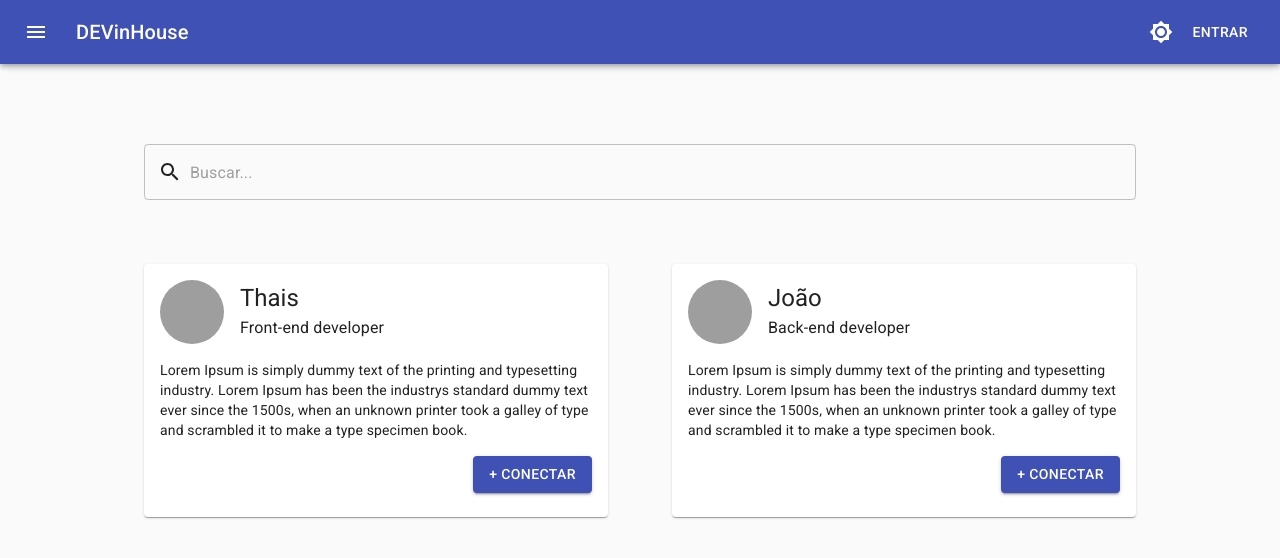
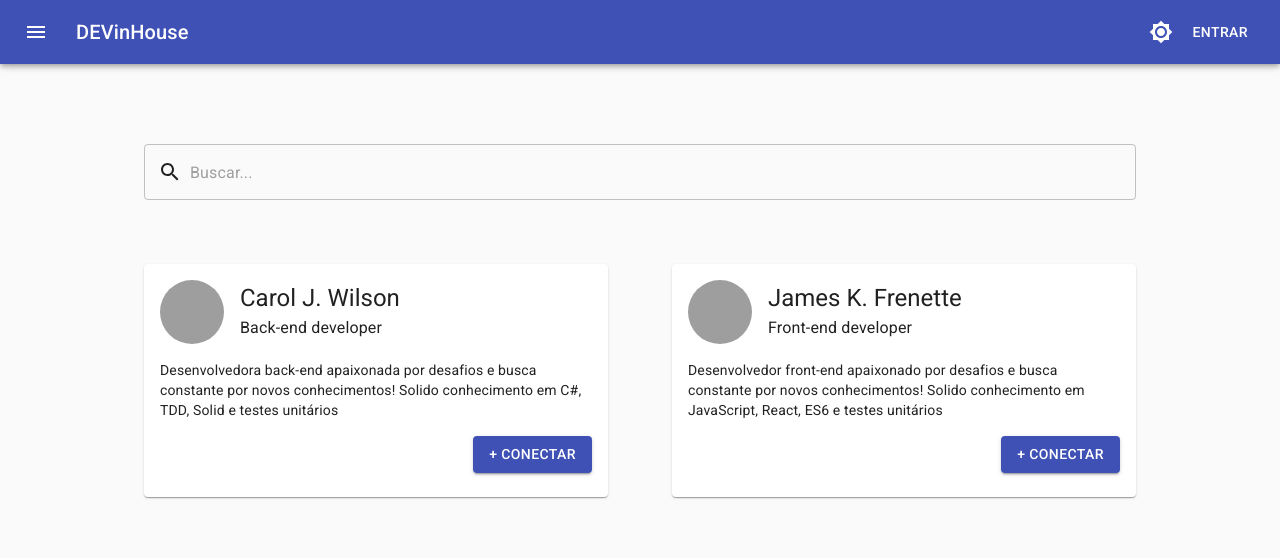
Before and after one commit to thaiscristinabertoldo/DEVinHouse-React, a React (Create React App) app: page /users in a window 1280 px wide. Shown: the top 558 px of the page. Built offline with nearby package versions, Linux system fonts and the light colour scheme; grey boxes are pictures that could not be loaded.

Commit message:
feat: ajusta pagina de users para simular chamada api

```diff
--- a/src/pages/Users/Users.js
+++ b/src/pages/Users/Users.js
@@ -1,33 +1,38 @@
+import { useEffect, useState } from 'react'
+
 import { Grid } from '@material-ui/core'
 
 import { Search } from '../../components'
-import { CardUser } from './fragments'
+import { getUsers } from '../../services'
+import { UserItem, UserItemSkeleton } from './fragments'
 
-export const Users = () => (
+export const Users = () => {
+  const [users, setUsers] = useState([])
+  const [isLoading, setIsLoading] = useState(true)
+
+  useEffect(() => {
+    async function listUsers() {
+      const usersList = await getUsers()
+      setUsers(usersList)
+      setIsLoading(false)
+    }
+
+    listUsers()
+  }, [])
+
+  return (
     <>
       <Search />
+      {isLoading && <UserItemSkeleton />}
       <Grid container spacing={8} direction="row" justify="flex-start" alignItems="flex-start">
-      <Grid item xs={6}>
-        <CardUser
-          user={{
-            name: 'Thais',
-            occupation: 'Front-end developer',
-            about:
-              'Lorem Ipsum is simply dummy text of the printing and typesetting industry. Lorem Ipsum has been the industrys standard dummy text ever since the 1500s, when an unknown printer took a galley of type and scrambled it to make a type specimen book.',
-          }}
-        />
+        {users.map((user) => {
+          return (
+            <Grid key={user.id} item xs={6}>
+              <UserItem user={user} />
             </Grid>
-
-      <Grid item xs={6}>
-        <CardUser
-          user={{
-            name: 'João',
-            occupation: 'Back-end developer',
-            about:
-              'Lorem Ipsum is simply dummy text of the printing and typesetting industry. Lorem Ipsum has been the industrys standard dummy text ever since the 1500s, when an unknown printer took a galley of type and scrambled it to make a type specimen book.',
-          }}
-        />
-      </Grid>
+          )
+        })}
       </Grid>
     </>
   )
+}
--- a/src/pages/Users/fragments/CardUser/index.js
+++ /dev/null
@@ -1 +0,0 @@
-export * from './CardUser'
--- a/src/pages/Users/fragments/CardUser/CardUser.js
+++ b/src/pages/Users/fragments/UserItem/UserItem.js
@@ -4,9 +4,9 @@ import { Button, Typography } from '@material-ui/core'
 
 import { AvatarInfo, CardContainer } from '../../../../components'
 import { AvatarAdditionalInfo } from '../AvatarAdditionalInfo'
-import { useStyles } from './CardUser.styles'
+import { useStyles } from './UserItem.styles'
 
-export const CardUser = ({ user }) => {
+export const UserItem = ({ user }) => {
   const classes = useStyles()
 
   return (
@@ -28,6 +28,6 @@ export const CardUser = ({ user }) => {
   )
 }
 
-CardUser.propTypes = {
+UserItem.propTypes = {
   user: PropTypes.object.isRequired,
 }
--- /dev/null
+++ b/src/pages/Users/fragments/UserItem/UserItemSkeleton.js
@@ -0,0 +1,28 @@
+import { Grid } from '@material-ui/core'
+import { Skeleton } from '@material-ui/lab'
+import { CardContainer } from '../../../../components'
+import { useStyles } from './UserItemSkeleton.styles'
+
+export const UserItemSkeleton = () => {
+  const classes = useStyles()
+
+  const items = [1, 2]
+  return (
+    <Grid container spacing={8}>
+      {items.map((item) => (
+        <Grid key={item} item xs={6}>
+          <CardContainer>
+            <div className={classes.root}>
+              <Skeleton animation="wave" variant="circle" width={80} height={80} />
+              <div className={classes.text}>
+                <Skeleton animation="wave" />
+                <Skeleton animation="wave" />
+              </div>
+            </div>
+            <Skeleton type="rect" animation="wave" height={120} />
+          </CardContainer>
+        </Grid>
+      ))}
+    </Grid>
+  )
+}
--- /dev/null
+++ b/src/pages/Users/fragments/UserItem/UserItemSkeleton.styles.js
@@ -0,0 +1,15 @@
+import { makeStyles } from '@material-ui/core'
+
+export const useStyles = makeStyles((theme) => ({
+  root: {
+    display: 'flex',
+    flexDirection: 'row',
+  },
+  text: {
+    display: 'flex',
+    flex: 1,
+    flexDirection: 'column',
+    marginLeft: theme.spacing(2),
+    justifyContent: 'center',
+  },
+}))
--- /dev/null
+++ b/src/pages/Users/fragments/UserItem/index.js
@@ -0,0 +1,2 @@
+export * from './UserItem'
+export * from './UserItemSkeleton'
--- a/src/pages/Users/fragments/index.js
+++ b/src/pages/Users/fragments/index.js
@@ -1 +1 @@
-export * from './CardUser'
+export * from './UserItem'
--- /dev/null
+++ b/src/services/data/users.json
@@ -0,0 +1,90 @@
+[
+  {
+    "id": 1,
+    "name": "Carol J. Wilson",
+    "occupation": "Back-end developer",
+    "about": "Desenvolvedora back-end apaixonada por desafios e busca constante por novos conhecimentos! Solido conhecimento em C#, TDD, Solid e testes unitários",
+    "socialNetwork": [
+      {
+        "name": "LinkedIn",
+        "url": "https://www.linkedin.com/in"
+      },
+      {
+        "name": "GitHub",
+        "url": "https://github.com"
+      }
+    ],
+    "technologies": ["C#", "Node"],
+    "address": {
+      "city": "Florianópolis",
+      "state": "SC",
+      "county": "Brasil"
+    },
+    "connection": [
+      {
+        "name": "Brenda J. Stone",
+        "url": ""
+      },
+      {
+        "name": "Jose N. McKenzie",
+        "url": ""
+      },
+      {
+        "name": "Robert T. Pack",
+        "url": ""
+      },
+      {
+        "name": "Marjorie K. Halladay",
+        "url": ""
+      },
+      {
+        "name": "Jimmy H. Dewall",
+        "url": ""
+      },
+      {
+        "name": "Jacqueline R. Gracia",
+        "url": ""
+      },
+      {
+        "name": "Sandra J. Cowley",
+        "url": ""
+      }
+    ],
+    "activities": {
+      "answers_count": 10,
+      "topics_count": 1
+    }
+  },
+  {
+    "id": 2,
+    "name": "James K. Frenette",
+    "occupation": "Front-end developer",
+    "about": "Desenvolvedor front-end apaixonado por desafios e busca constante por novos conhecimentos! Solido conhecimento em JavaScript, React, ES6 e testes unitários",
+    "socialNetwork": [
+      {
+        "name": "LinkedIn",
+        "url": "https://www.linkedin.com/in"
+      },
+      {
+        "name": "GitHub",
+        "url": "https://github.com"
+      }
+    ],
+    "technologies": ["React", "JavaScript"],
+    "address": {
+      "city": "Curitiba",
+      "state": "PR",
+      "county": "Brasil"
+    },
+    "connection": [
+      {
+        "name": "Paul E. Mendoza",
+        "url": ""
+      }
+    ],
+    "activities": {
+      "answers_count": 0,
+      "topics_count": 3
+    }
+  }
+]
--- /dev/null
+++ b/src/services/index.js
@@ -0,0 +1,2 @@
+export * from './forums'
+export * from './users'
--- /dev/null
+++ b/src/services/users.js
@@ -0,0 +1,9 @@
+import users from './data/users.json'
+
+export function getUsers() {
+  return new Promise((resolve) => {
+    setTimeout(() => {
+      resolve(users)
+    }, 3000)
+  })
+}
```
Also changed, not shown: src/pages/Users/fragments/UserItem/UserItem.styles.js (renamed from src/pages/Users/fragments/CardUser/CardUser.styles.js). Lines whose indentation alone changed are shown as unchanged.
